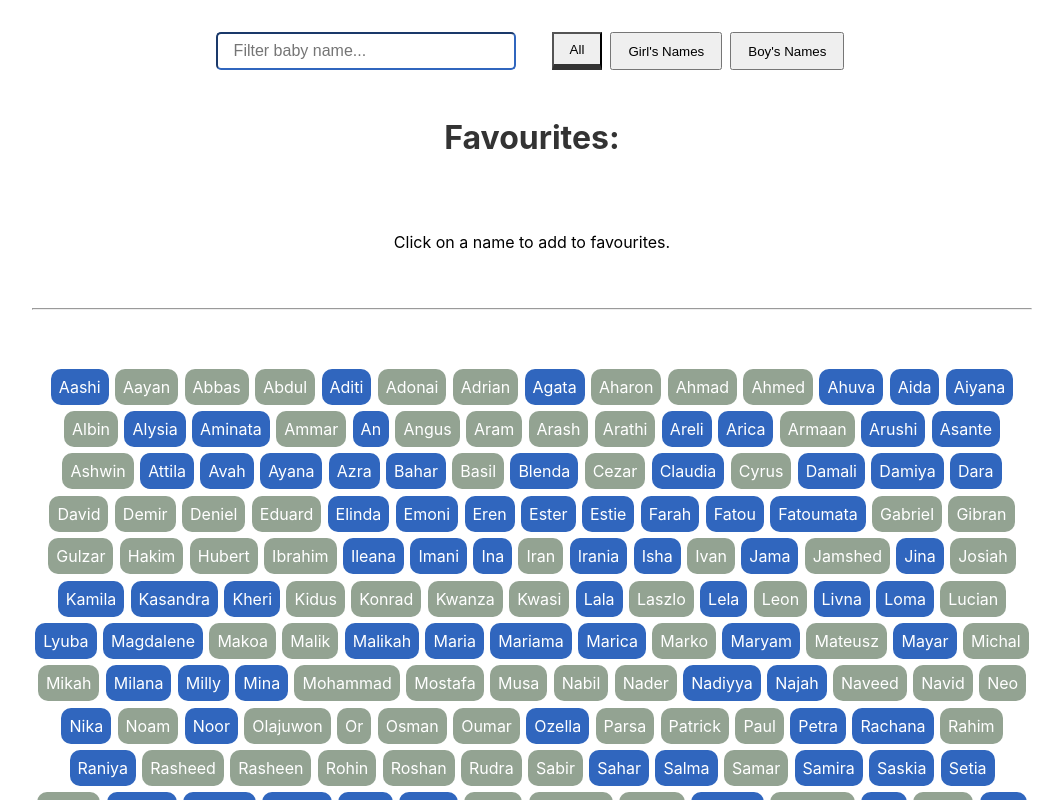
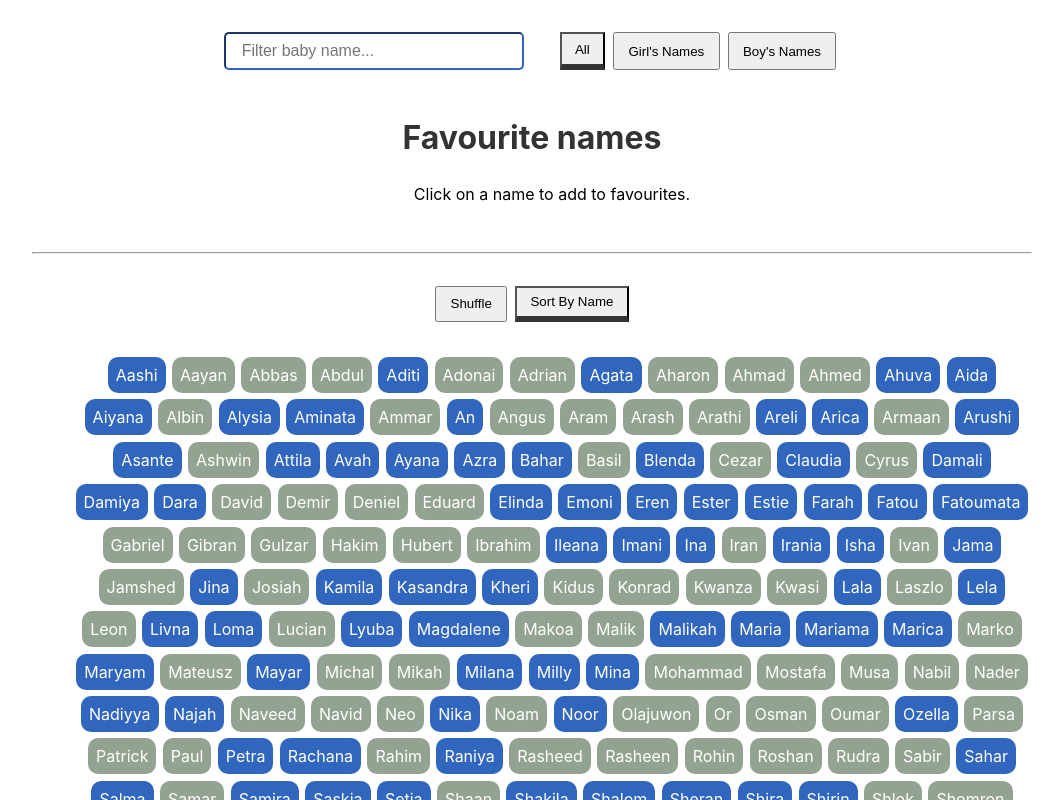
Before and after one commit to g1st/baby-names-react, a React (Create React App) app: page / in a window 1280 px wide. Shown: the top 800 px of the page, without its empty margins (108-1171 px from the left). Built offline with nearby package versions, Linux system fonts and the light colour scheme.

Commit message:
Add sorting options

```diff
--- a/src/App.js
+++ b/src/App.js
@@ -1,17 +1,20 @@
 import React, { useState } from 'react';
+
 import DisplayName from './DisplayName';
 import Search from './Search';
 import Favourites from './Favourites';
 import GenderFilter from './GenderFilter';
+import SortButtons from './SortButtons';
+import useLocalStorage from './useLocalStorage';
 import babyNamesData from './babyNamesData.json';
-import useLocalStorage from './useLocalStorage';
-
+import { sortByName, filterByName, shuffle } from './helpers';
 import './App.css';
 
 const App = () => {
   const [searchValue, setSearchValue] = useState('');
   const [favourites, setFavourites] = useLocalStorage('favouriteBabies');
-  const [babyNames, setBabyNames] = useState(babyNamesData);
+  const [babyNames, setBabyNames] = useState(sortByName(babyNamesData));
+
   const handleSearch = (e) => {
     setSearchValue(e.target.value.toLowerCase());
   };
@@ -51,13 +54,17 @@ const App = () => {
     setSelected('girls');
   };
 
-  const filterAndSort = () => {
-    return babyNames
-      .filter((baby) => baby.name.toLowerCase().includes(searchValue))
-      .sort((a, b) => a.name.localeCompare(b.name));
+  const shuffleNames = (setSortBy) => {
+    setSortBy('shuffle');
+    setBabyNames(shuffle(babyNames));
   };
 
-  const babyNamesForDisplay = filterAndSort();
+  const handleSortByName = (setSortBy) => {
+    setSortBy('name');
+    setBabyNames(sortByName(babyNames));
+  };
+
+  const babyNamesForDisplay = filterByName(babyNames, searchValue);
 
   return (
     <div className="App">
@@ -72,6 +79,11 @@ const App = () => {
       <Favourites
         favourites={favourites}
         handleClick={handleRemoveFromFavourites}
+      />
+      <hr />
+      <SortButtons
+        shuffleNames={shuffleNames}
+        handleSortByName={handleSortByName}
       />
       <ul className="baby-names">
         {babyNamesForDisplay.length > 0 ? (
--- a/src/Favourites.js
+++ b/src/Favourites.js
@@ -4,7 +4,7 @@ import DisplayName from './DisplayName';
 const Favourites = ({ favourites, handleClick }) => {
   return (
     <>
-      <h2 className="favourite-title">Favourites:</h2>
+      <h2 className="favourite-title">Favourite names</h2>
       <ul className="baby-names">
         {favourites.length > 0 ? (
           favourites.map(({ id, name, sex }) => (
@@ -20,7 +20,6 @@ const Favourites = ({ favourites, handleClick }) => {
           <span>Click on a name to add to favourites.</span>
         )}
       </ul>
-      <hr />
     </>
   );
 };
--- a/src/GenderFilter.js
+++ b/src/GenderFilter.js
@@ -3,23 +3,21 @@ import React, { useState } from 'react';
 const GenderFilter = ({ handleShowAll, handleShowBoys, handleShowGirls }) => {
   const [selected, setSelected] = useState('all');
   return (
-    <div className="filter-buttons">
+    <div className="btn-group">
       <button
-        className={`filter-button ${selected === 'all' ? 'all-active' : ''}`}
+        className={`btn ${selected === 'all' ? 'all-active' : ''}`}
         onClick={() => handleShowAll(setSelected)}
       >
         All
       </button>
       <button
-        className={`filter-button ${
-          selected === 'girls' ? 'girls-active' : ''
-        }`}
+        className={`btn ${selected === 'girls' ? 'girls-active' : ''}`}
         onClick={() => handleShowGirls(setSelected)}
       >
         Girl's Names
       </button>
       <button
-        className={`filter-button ${selected === 'boys' ? 'boys-active' : ''}`}
+        className={`btn ${selected === 'boys' ? 'boys-active' : ''}`}
         onClick={() => handleShowBoys(setSelected)}
       >
         Boy's Names
--- /dev/null
+++ b/src/SortButtons.js
@@ -0,0 +1,24 @@
+import React, { useState } from 'react';
+
+const SortButtons = ({ shuffleNames, handleSortByName }) => {
+  const [sortBy, setSortBy] = useState('name');
+
+  return (
+    <div className="btn-group sort-buttons">
+      <button
+        className={`btn ${sortBy === 'shuffle' ? 'btn-active' : ''}`}
+        onClick={() => shuffleNames(setSortBy)}
+      >
+        Shuffle
+      </button>
+      <button
+        className={`btn ${sortBy === 'name' ? 'btn-active' : ''}`}
+        onClick={() => handleSortByName(setSortBy)}
+      >
+        Sort By Name
+      </button>
+    </div>
+  );
+};
+
+export default SortButtons;
--- /dev/null
+++ b/src/helpers.js
@@ -0,0 +1,22 @@
+export const sortByName = (babies) => {
+  return babies.slice().sort((a, b) => a.name.localeCompare(b.name));
+};
+
+export const filterByName = (babies, searchValue) => {
+  return babies.filter((baby) => baby.name.toLowerCase().includes(searchValue));
+};
+
+export const shuffle = (babies) => {
+  const possibleIndices = babies.map((_, i) => i);
+
+  const shuffled = Array.from({ length: babies.length });
+
+  babies.forEach((baby) => {
+    const randomIndex = Math.floor(Math.random() * possibleIndices.length);
+    const index = possibleIndices[randomIndex];
+    shuffled[index] = baby;
+    possibleIndices.splice(randomIndex, 1);
+  });
+
+  return shuffled;
+};
--- a/src/index.css
+++ b/src/index.css
@@ -12,14 +12,17 @@ code {
     monospace;
 }
 
+hr {
+  margin-bottom: 1rem;
+}
+
 .App {
   max-width: 1000px;
   margin: 0 auto;
 }
 
 .baby-names {
-  margin: 0;
-  padding: 3rem 0;
+  margin-bottom: 3rem;
   list-style: none;
   display: flex;
   flex-wrap: wrap;
@@ -72,21 +75,23 @@ code {
   justify-content: center;
 }
 
-.filter-buttons {
+.btn-group {
   display: flex;
+  justify-content: center;
 }
 
-.filter-button {
+.btn {
   margin: 0 .25rem;
-  padding: 0 1rem;
+  padding: 0.5em 1em;
 }
 
-.filter-button:hover,
-.filter-button:active {
+.btn:hover,
+.btn:active {
   cursor: pointer;
 }
 
-.all-active {
+.all-active,
+.btn-active {
   border-bottom: 6px solid #333;
 }
 
@@ -97,3 +102,7 @@ code {
 .girls-active {
   border-bottom: 6px solid #3066BE;
 }
+
+.sort-buttons {
+  margin: 2rem 0;
+}
```
